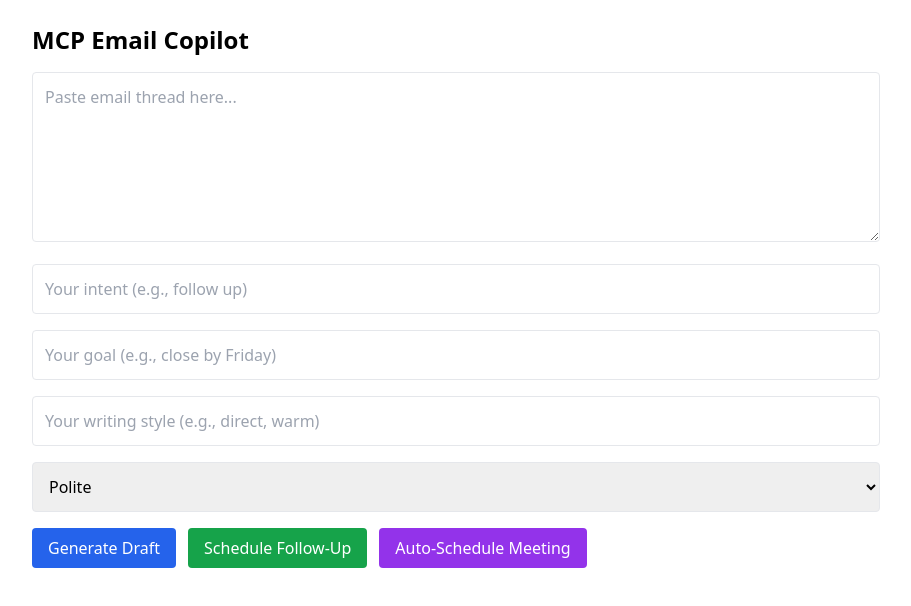
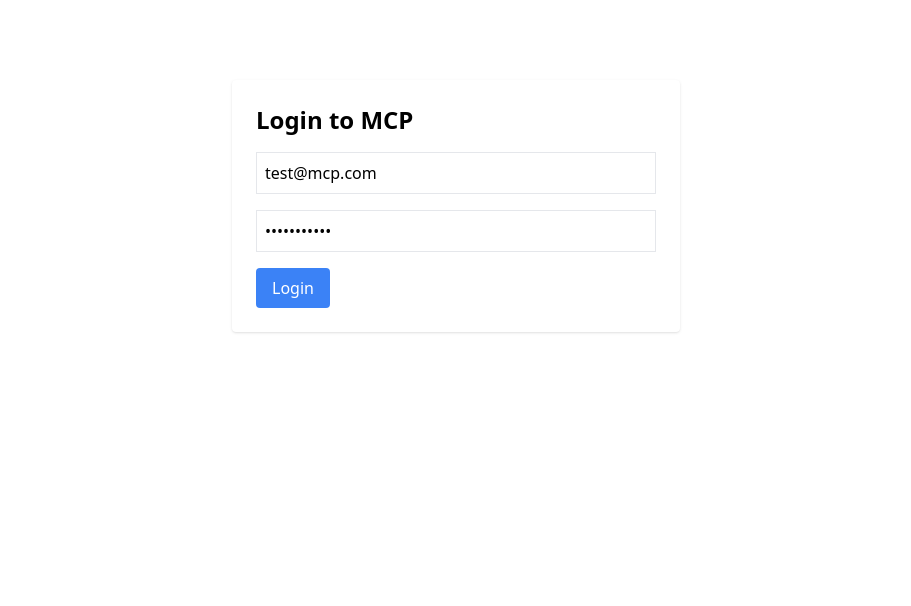
Before and after one commit to ModanwalPriti06/Gmail-Automation-AI-Frontend, a React (Create React App) app: page / in a window 1280 px wide. Shown: the top 606 px of the page, without its empty margins (184-1095 px from the left). Built offline with nearby package versions, Linux system fonts and the light colour scheme.

Commit message:
mcp auth changes

```diff
--- a/src/App.js
+++ b/src/App.js
@@ -3,13 +3,16 @@ import './App.css';
 import DashboardView from "./components/DashboardView";
 import { BrowserRouter as Router, Routes, Route } from 'react-router-dom';
 import MCPFrontend from './components/MCPFrontend';
+import LoginPage from "./components/Login";
+
 function App() {
   return (
     <>
     <Router>
       <Routes>
         <Route path="/dashboard" element={<DashboardView />} />
-        <Route path="/" element={<MCPFrontend />} />
+        <Route path="/mail" element={<MCPFrontend />} />
+        <Route path="/" element={<LoginPage />} />
       </Routes>
     </Router>
     </>
--- /dev/null
+++ b/src/axiosConfig.js
@@ -0,0 +1,16 @@
+// src/axiosConfig.js
+import axios from "axios";
+
+const axiosInstance = axios.create({
+  baseURL: "http://localhost:5000/api", // or your deployed API
+});
+
+axiosInstance.interceptors.request.use((config) => {
+  const token = localStorage.getItem("token");
+  if (token) {
+    config.headers.Authorization = `Bearer ${token}`;
+  }
+  return config;
+});
+
+export default axiosInstance;
--- /dev/null
+++ b/src/components/Login.jsx
@@ -0,0 +1,51 @@
+import React, { useState } from "react";
+import axios from "axios";
+import { useNavigate } from "react-router-dom";
+
+export default function LoginPage() {
+  const [email, setEmail] = useState("test@mcp.com");
+  const [password, setPassword] = useState("password123");
+  const navigate = useNavigate();
+
+  const handleLogin = async (e) => {
+    e.preventDefault();
+    try {
+      const res = await axios.post("http://localhost:5000/api/auth/login", {
+        email,
+        password,
+      });
+
+      console.log('res',res)
+      localStorage.setItem("token", res.data.token);
+      navigate("/mail");
+    } catch (err) {
+        console.log(err)
+      alert("Login failed");
+    }
+  };
+
+  return (
+    <div className="p-6 max-w-md mx-auto mt-20 bg-white rounded shadow">
+      <h1 className="text-2xl font-bold mb-4">Login to MCP</h1>
+      <form onSubmit={handleLogin} className="space-y-4">
+        <input
+          type="email"
+          placeholder="Email"
+          className="w-full border p-2"
+          value={email}
+          onChange={(e) => setEmail(e.target.value)}
+        />
+        <input
+          type="password"
+          placeholder="Password"
+          className="w-full border p-2"
+          value={password}
+          onChange={(e) => setPassword(e.target.value)}
+        />
+        <button className="bg-blue-500 text-white px-4 py-2 rounded">
+          Login
+        </button>
+      </form>
+    </div>
+  );
+}
```
